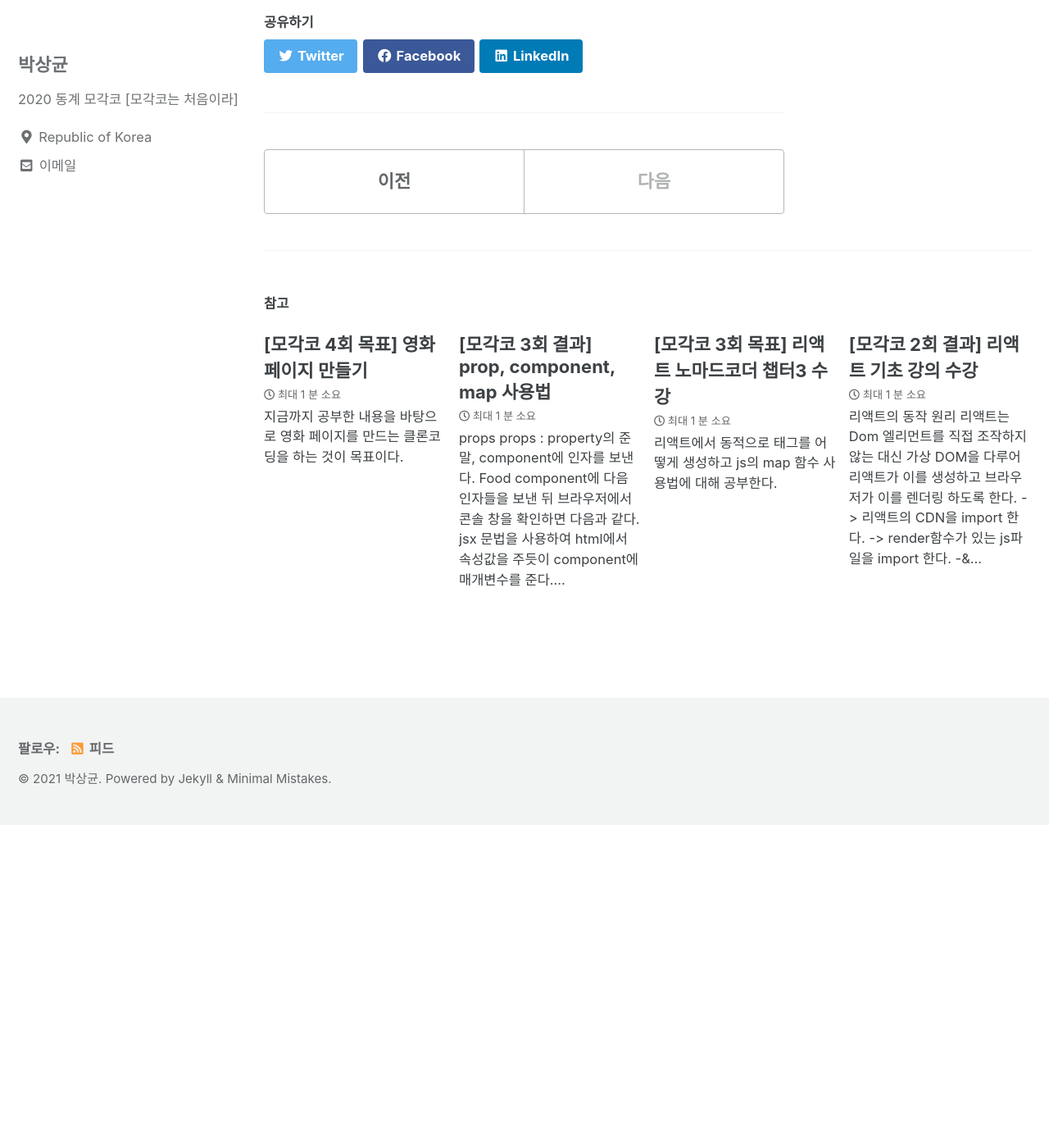
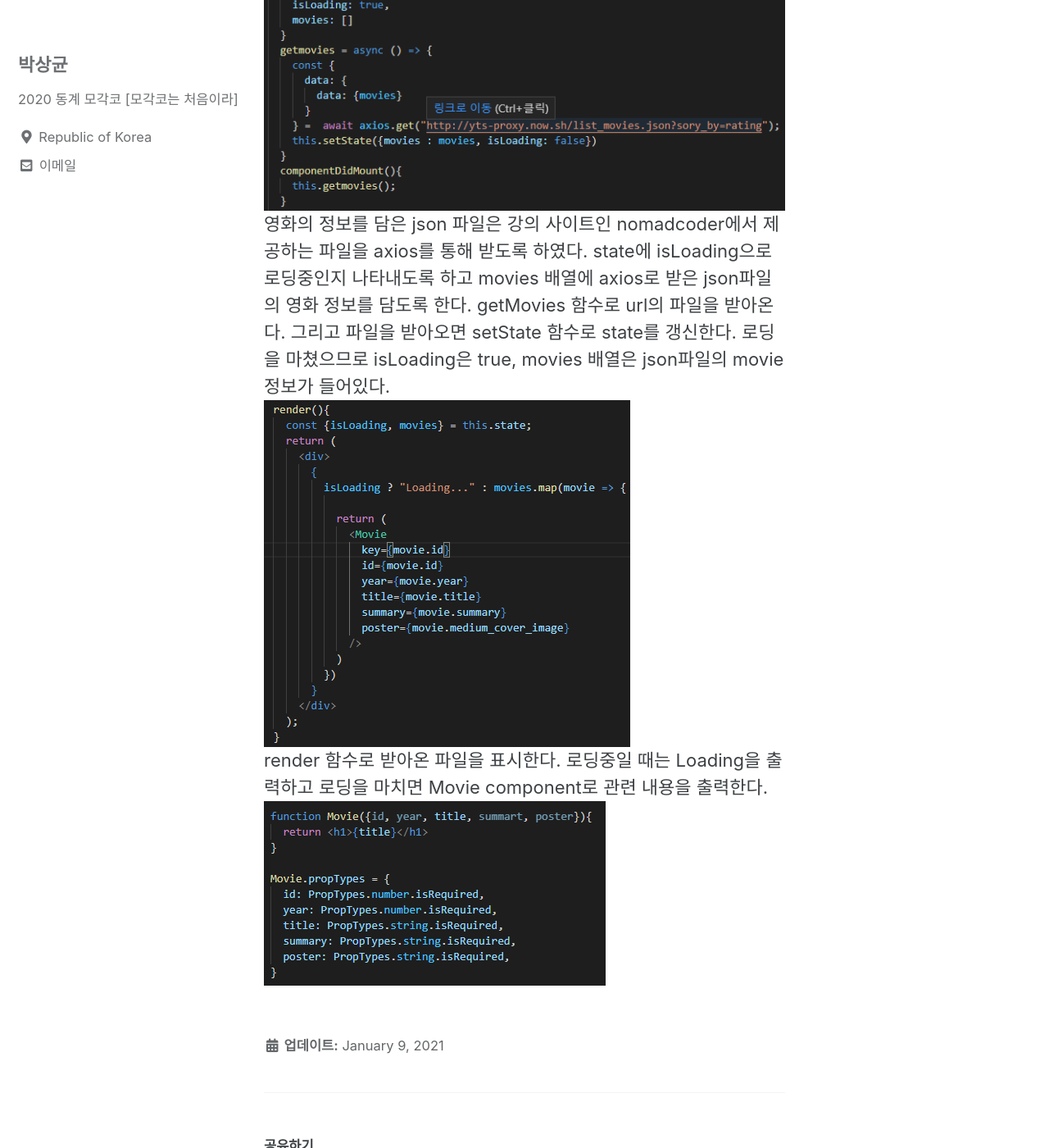
Before and after one commit to sanggyunbak2856/sanggyunbak2856.github.io, a Jekyll site: the page built from _posts/2021-01-09-result-4.md, in a window 1280 px wide and 1400 px high, scrolled down 1504 px. Shown: the whole window at 82% size. Built offline with Jekyll 4.4.1, drawn with Linux system fonts in a browser that asks for light colours; cached includes are drawn as plain includes; before the commit the page ends 2510 px from its top, so only the background shows below that.

Commit message:
'[21-01-09]'

```diff
--- a/_posts/2021-01-09-result-4.md
+++ b/_posts/2021-01-09-result-4.md
@@ -18,3 +18,12 @@ react는 life cycle method를 가지고 있는데 이는 react에서 component
 2. updating : component가 업데이트 될 때 호출된다. setState 함수로 state값을 변경할 때 주로 호출된다.
  - componentDidUpdate : component가 업데이트 되었음을 알려준다.
  - render 함수 다음에 호출된다.
+
+## 영화 페이지 만들기 1
+![/images/210109/state2.png](/images/210109/state2.png)
+영화의 정보를 담은 json 파일은 강의 사이트인 nomadcoder에서 제공하는 파일을 axios를 통해 받도록 하였다.
+state에 isLoading으로 로딩중인지 나타내도록 하고 movies 배열에 axios로 받은 json파일의 영화 정보를 담도록 한다. getMovies 함수로 url의 파일을 받아온다.
+그리고 파일을 받아오면 setState 함수로 state를 갱신한다. 로딩을 마쳤으므로 isLoading은 true, movies 배열은 json파일의 movie 정보가 들어있다.
+![/images/210109/render.png](/images/210109/render.png)
+render 함수로 받아온 파일을 표시한다. 로딩중일 때는 Loading을 출력하고 로딩을 마치면 Movie component로 관련 내용을 출력한다.
+![/images/210109/movie.png](/images/210109/movie.png)
```
Also changed, not shown: images/210109/movie.png (added), images/210109/render.png (added), images/210109/state2.png (added), images/210109/사진.jpg (added), images/210109/화면1.png (added).
